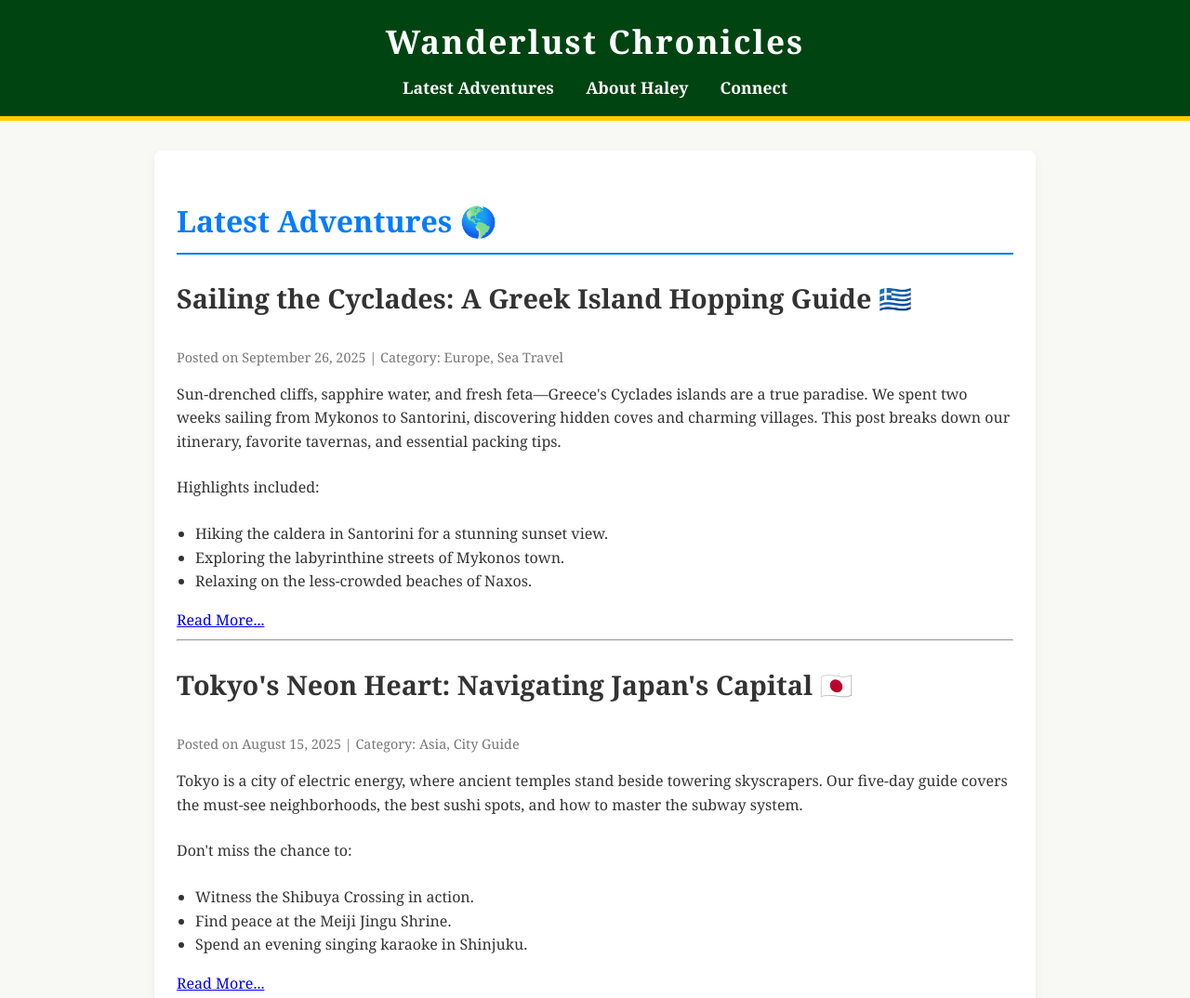
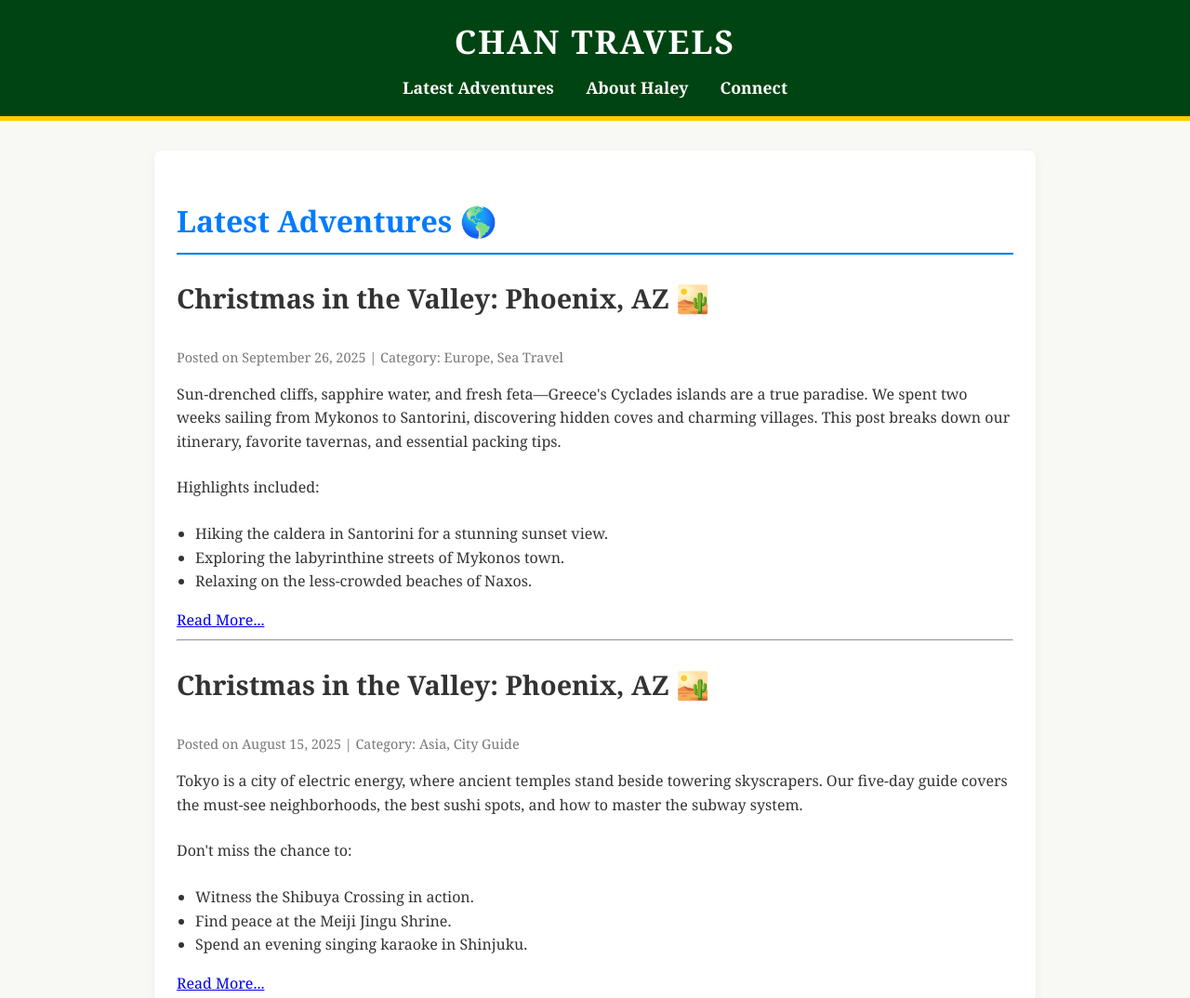
Before and after one commit to haleyraechan/haleyraechan.github.io, a plain HTML site: page index.html in a window 1280 px wide. Shown: the top 1074 px of the page at 93% size. Drawn offline with Linux system fonts and the light colour scheme.

Commit message:
Update index.html
hi

```diff
--- a/index.html
+++ b/index.html
@@ -128,7 +128,7 @@
   </head>
   <body>
     <header>
-      <h1>Wanderlust Chronicles</h1>
+      <h1>CHAN TRAVELS</h1>
       <nav>
           <a href="#latest">Latest Adventures</a>
           <a href="#about">About Haley</a>
@@ -142,7 +142,7 @@
         <h2>Latest Adventures 🌎</h2>
 
         <article class="blog-post">
-          <h3>Sailing the Cyclades: A Greek Island Hopping Guide 🇬🇷</h3>
+          <h3>Christmas in the Valley: Phoenix, AZ 🏜️</h3>
           <span class="post-meta">Posted on September 26, 2025 | Category: Europe, Sea Travel</span>
           <div class="post-content">
             <p>
@@ -161,7 +161,7 @@
         </article>
 
         <hr> <article class="blog-post">
-          <h3>Tokyo's Neon Heart: Navigating Japan's Capital 🇯🇵</h3>
+          <h3>Christmas in the Valley: Phoenix, AZ 🏜️</h3>
           <span class="post-meta">Posted on August 15, 2025 | Category: Asia, City Guide</span>
           <div class="post-content">
             <p>
```
